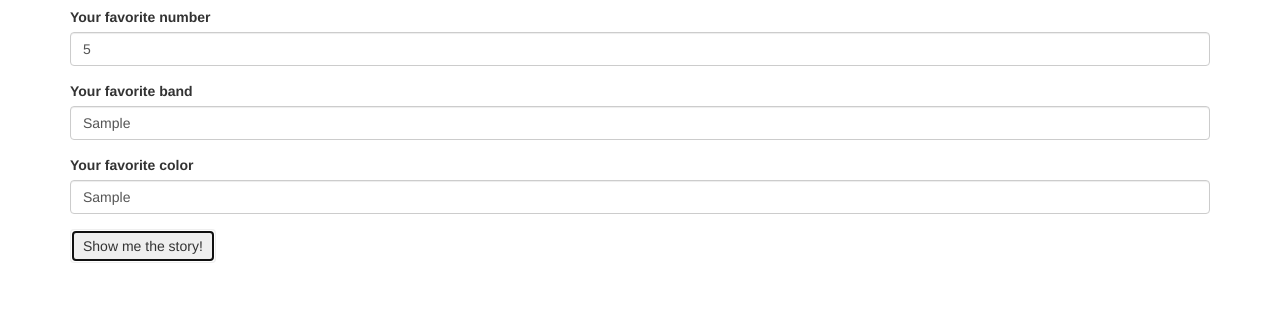
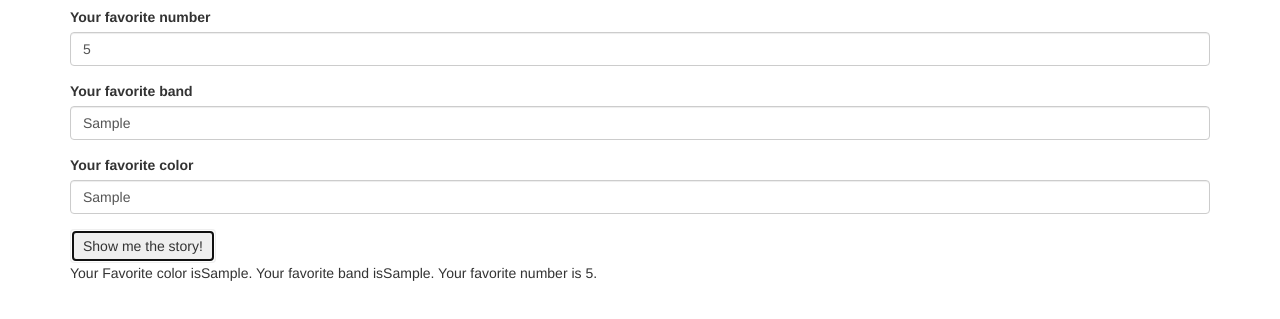
Before and after one commit to Annaspeciale/Favorite-Things, a plain HTML site: page index.html in a window 1280 px wide. Both pictures are taken after typing "5", "Sample", "Sample" into the empty fields and a click on the button "Show me the story!". Shown: the part 63-382 px from the top of the page. Drawn offline with Linux system fonts and the light colour scheme.

Commit message:
add looping for js

```diff
--- a/css/styles.css
+++ b/css/styles.css
@@ -0,0 +1,3 @@
+#results {
+  display: none;
+}
--- a/index.html
+++ b/index.html
@@ -26,6 +26,8 @@
                 <input id="favoriteColor" class="form-control" type="text">
               </div>
               <button type="submit" class="btn">Show me the story!</button>
+              <div id="results"><p>Your Favorite color is<span class="favoriteColor"></span>. Your favorite band is<span class="favoriteBand"></span>. Your favorite number is <span class="favoriteNumber"></span>.</p>
+              <div>
             </form>
           </div>
         </div>
--- a/js/scripts.js
+++ b/js/scripts.js
@@ -2,15 +2,16 @@
 
 $(document).ready(function() {
   $("#survey form").submit(function(event) {
-    var favoriteNumber = $("input#favoriteNumber").val();
-    var favoriteBand = $("input#favoriteBand").val();
-    var favoriteColor = $("input#favoriteColor").val();
-
-    var array = [favoriteNumber,favoriteBand,favoriteColor];
 
 
+    var blanks = ["favoriteNumber","favoriteBand","favoriteColor"];
 
-    alert(array)
+    blanks.forEach(function(blank) {
+      var userInput = $("input#" + blank).val();
+      $("." + blank).text(userInput);
+    });
+
+$("#results").show();
 
 
 
```
